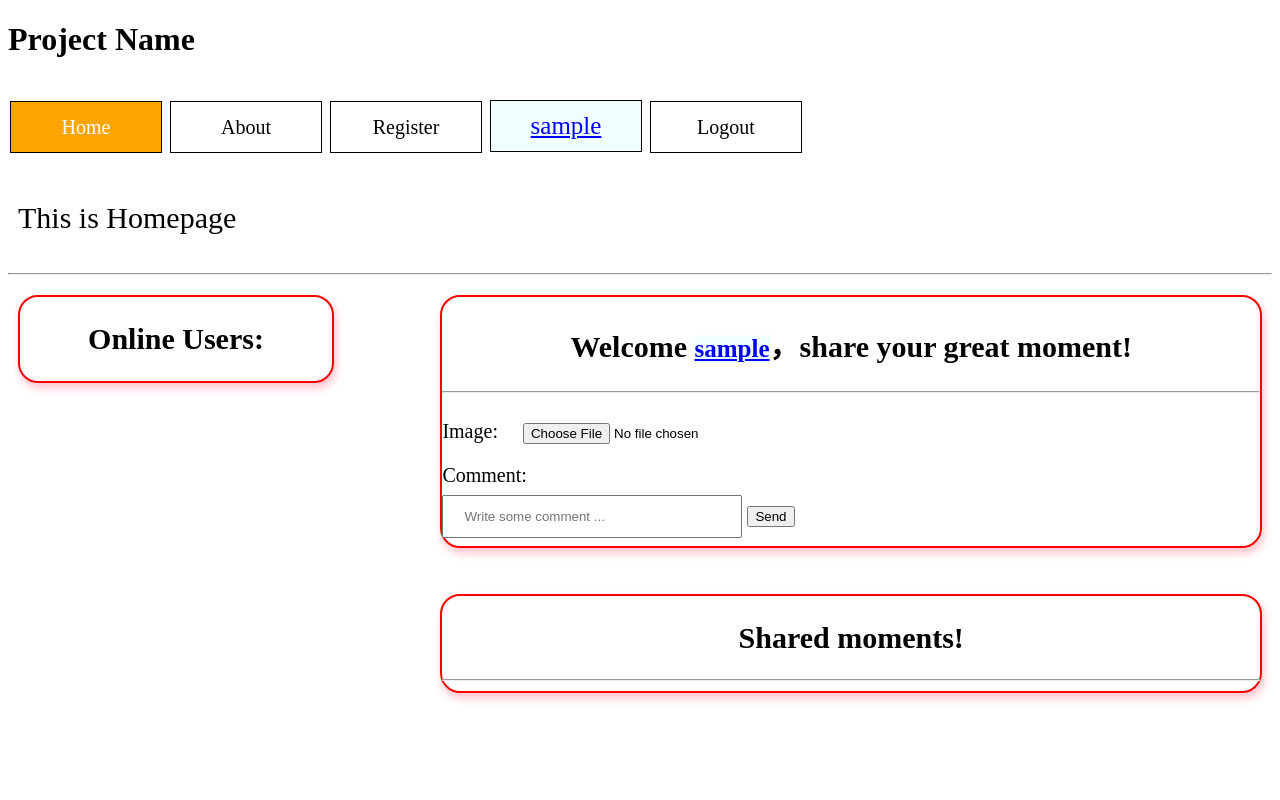
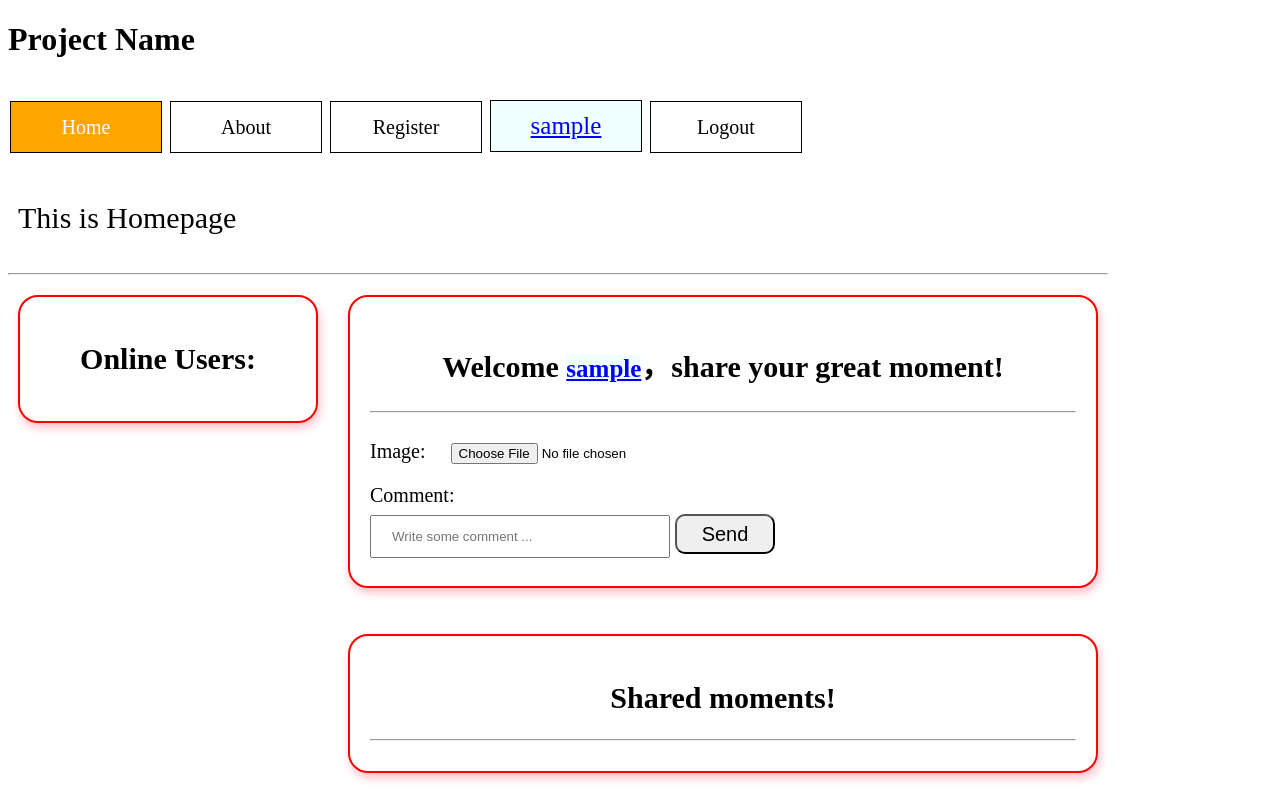
Before and after one commit to HaohuaFeng/CSE312-Project, a Flask app: page / in a window 1280 px wide. Run offline with Flask 2, Linux system fonts and the light colour scheme; the visitor is signed in with stand-in values (Sample User, id 1); data that the repository does not hold is empty; some libraries are stand-ins or nearby versions.

Commit message:
Add files via upload

```diff
--- a/static/css/style.css
+++ b/static/css/style.css
@@ -1,3 +1,8 @@
+a {
+    text-decoration: none;
+    color: blue;
+}
+
 .header a{
     border: 1px solid;
     display: inline-block;
@@ -34,6 +39,7 @@
 }
 
 .main {
+    width: 1100px;
     font-size: 20px;
 }
 
@@ -53,7 +59,7 @@ input{
   margin: 8px 0;
   box-sizing: border-box;
 }
-input[type=submit]{
+input[type=submit] {
   width: 150px;
   margin: 8px 200px;
   box-sizing: border-box;
@@ -105,13 +111,13 @@ input[type=reset]:hover{
 }
 
 .left_col {
-    width: 25%;
+    width: 300px;;
     float: left;
     padding: 10px 10px;
 }
 
 .right_col {
-    width: 65%;
+    width: 750px;
     float: right;
     padding: 10px 10px;
 }
@@ -120,6 +126,7 @@ input[type=reset]:hover{
     border: 2px solid red;
     border-radius: 20px;
     box-shadow: 2px 5px 10px pink;
+    padding: 20px 20px;
 }
 
 .send_blog h2, .view_blog h2, .online_user h2{
@@ -197,30 +204,46 @@ input[type=reset]:hover{
     overflow-y: scroll;
 }
 
-.sender_message {
+.receiver_message {
     position: relative;
-    left: 5px;
+    background-color: #FC3;
     width: fit-content;
     max-width: 400px;
     word-wrap: break-word;
     text-align: right;
     padding: 5px 10px;
     margin: 5px;
-    color: red;
     border: 1px black solid;
     border-radius: 20px;
+    margin-right: auto;
 }
 
-.receiver_message {
+.sender_message {
     position: relative;
-    right: -350px;
+    background-color: #9EEA6A;
     width: fit-content;
     max-width: 400px;
     word-wrap: break-word;
     text-align: right;
     padding: 5px 10px;
     margin: 5px;
-    color: blue;
     border: 1px black solid;
     border-radius: 20px;
+    margin-left: auto;
 }
+
+.send_out {
+   text-align: center;
+}
+
+#sendbutton, #send_blog {
+  width: 100px;
+  height: 40px;
+  box-sizing: border-box;
+  border-radius: 10px;
+  font-size: 20px;
+}
+
+#sendbutton:hover{
+  background-color: orange;
+}
--- a/static/js/default2.js
+++ b/static/js/default2.js
@@ -7,9 +7,9 @@ $(document).ready(function() {
         var all_users = users.innerHTML;
         if (!all_users.includes(user.username)){
             var new_user = '<img src="static/images/' + user.icon + '" width=50/>';
-            new_user += '<a href="user_profile/' + user.username + '"> ' + user.username + '</a>';
+            new_user += '<a href="user_profile/' + user.username + '" class="profile"> ' + user.username + '</a>';
             new_user += '&nbsp;';
-            new_user += '<a href="direct_chat/' + user.username + '"> chat </a><br/>';
+            new_user += '<a href="direct_chat/' + user.username + '"> Chat </a><br/>';
 //            new_user += '<span id="new' + user.username + '"</span><br/>';
 
             users.innerHTML += new_user;
@@ -38,8 +38,6 @@ $(document).ready(function() {
 
     });
 
-
-
     $('button').click(function(){
         var comment = $('#comment').val();
         var file = document.getElementById("form-file").files[0];
@@ -50,16 +48,25 @@ $(document).ready(function() {
             var reader = new FileReader();
             reader.readAsDataURL(file);
             reader.addEventListener("load", function(){
-                alert("Thank you for sharing.");
+                var x = document.getElementById("newCome");
+                x.innerHTML = "Thank you for sharing.";
+                x.className = "show";
+                setTimeout(function(){ x.className = x.className.replace("show", ""); }, 10000);
                 socket.emit('send-message', {'comment': comment, 'filename': file.name , 'filetype': file.type, 'file': reader.result});
             }, false);
         }
         else if(comment !== ''){
-            alert("Thank you for sharing.");
+            var x = document.getElementById("newCome");
+            x.innerHTML = "Thank you for sharing.";
+            x.className = "show";
+            setTimeout(function(){ x.className = x.className.replace("show", ""); }, 10000);
             socket.emit('send-message', {'comment': comment});
         }
         else{
-            alert("Please enter something.");
+            var x = document.getElementById("newCome");
+            x.innerHTML = "Please enter something.";
+            x.className = "show";
+            setTimeout(function(){ x.className = x.className.replace("show", ""); }, 10000);
         }
     });
 });
@@ -84,9 +91,9 @@ function renderUsers(rawUsers) {
     var users = JSON.parse(rawUsers);
     for (i = 0; i < users.length; i++){
         var new_user = '<img src="static/images/' + users[i]['icon'] + '" width=50/>';
-        new_user += '<a href="user_profile/' + users[i].username + '"> ' + users[i].username + '</a>';
+        new_user += '<a href="user_profile/' + users[i].username + '" class="profile"> ' + users[i].username + '</a>';
         new_user += '&nbsp;';
-        new_user += '<a href="direct_chat/' + users[i].username + '">  chat </a><br/>';
+        new_user += '<a href="direct_chat/' + users[i].username + '">  Chat </a><br/>';
 //        new_user += '<span id="new' + users[i].username + '"</span><br/>';
 
 
--- a/templates/about.html
+++ b/templates/about.html
@@ -4,6 +4,7 @@
 <head>
     <meta charset="UTF-8">
     <title>Project Name</title>
+
     <link rel="stylesheet" href="../static/css/style.css">
     <script type="text/javascript" src="https://cdnjs.cloudflare.com/ajax/libs/socket.io/4.0.1/socket.io.js"></script>
     <script src="http://code.jquery.com/jquery-3.2.1.min.js"></script>
@@ -13,7 +14,7 @@
 
 <body>
     <h1>Project Name</h1>
-
+    <div id="newCome"></div>
     <div class="header">
         <a href="index.html" >Home</a>
         <a href="about.html" id="select_color" >About</a>
--- a/templates/forgot.html
+++ b/templates/forgot.html
@@ -13,7 +13,7 @@
 
 <body>
     <h1>Project Name</h1>
-
+    <div id="newCome"></div>
     <div class="header">
         <a href="index.html" >Home</a>
         <a href="about.html" >About</a>
--- a/templates/index.html
+++ b/templates/index.html
@@ -34,9 +34,9 @@
                 <div id="current_users">
                 {% for user in users %}
                     <img src="static/images/{{user['icon']}}" width=50/>
-                    <a href="user_profile/{{user['username']}}">{{user['username']}}</a>
+                    <a href="user_profile/{{user['username']}}" class="profile">{{user['username']}}</a>
                     &nbsp;
-                    <a href="direct_chat/{{user['username']}}">chat</a>
+                    <a href="direct_chat/{{user['username']}}">Chat</a>
 <!--                    <span id="new{{user['username']}}"> </span><br/>-->
                 {% endfor %}
 
@@ -54,7 +54,7 @@
                 <br/>
                 <label for="comment">Comment: </label><br/>
                 <input id="comment"  name="comment" placeholder="Write some comment ..." required>
-                <button type="button" >Send</button>
+                <button type="button" id="send_blog">Send</button>
 
                 {% else %}
                 You are not logged yet，<a href="login.html">Please login first</a>
--- a/templates/login.html
+++ b/templates/login.html
@@ -13,7 +13,7 @@
 
 <body>
     <h1>Project Name</h1>
-
+    <div id="newCome"></div>
     <div class="header">
         <a href="index.html" >Home</a>
         <a href="about.html" id="about">About</a>
--- a/templates/profile.html
+++ b/templates/profile.html
@@ -11,7 +11,7 @@
 </head>
 <body>
     <h1>Project Name</h1>
-
+    <div id="newCome"></div>
     {% if user %}
     <div class="header">
         <a href="index.html" >Home</a>
--- a/templates/register.html
+++ b/templates/register.html
@@ -14,7 +14,7 @@
 
 <body>
     <h1>Project Name</h1>
-
+    <div id="newCome"></div>
     <div class="header">
         <a href="index.html">Home</a>
         <a href="about.html">About</a>
--- a/templates/reset.html
+++ b/templates/reset.html
@@ -14,7 +14,7 @@
 
 <body>
     <h1>Project Name</h1>
-
+    <div id="newCome"></div>
     <div class="header">
         <a href="index.html" >Home</a>
         <a href="about.html" >About</a>
@@ -41,10 +41,10 @@
                 <label for="cnew_password">Confirm your new password:</label>
                 <input type="password" name="cnew_password" id="cnew_password" required onkeyup="check_password_match()">
                 <span id="checkpw"></span><br>
-                <input type="submit" id="submit" value="Next">
+                <input type="submit" id="submit" value="Confirm">
             </form>
         </div>
-        <p class="casualCase"><a href="login.html">Cancel</a></p>
+        <button class="casualCase"><a href="profile.html">Cancel</a></button>
     </div>
 </body>
 </html>
--- a/templates/user_profile.html
+++ b/templates/user_profile.html
@@ -11,7 +11,7 @@
 </head>
 <body>
     <h1>Project Name</h1>
-
+    <div id="newCome"></div>
     <div class="header">
         <a href="/index.html" >Home</a>
         <a href="/about.html" >About</a>
@@ -33,10 +33,10 @@
                    <p>Email: {{look_user['email']}}</p>
                    <p>Gender: {{look_user['gender']}}</p>
                    <p>Birth: {{look_user['birth']}}</p>
-                   <p>Personal_Page: {{look_user['personal_page']}}</p>d
+                   <p>Personal_Page: {{look_user['personal_page']}}</p>
                </div>
                <div class="column middle">
-                   <img src="/static/images/{{look_user['icon']}}" id="pic" width='250' /></p><br>
+                   <img src="/static/images/{{look_user['icon']}}" id="pic" width='250' /><br>
                </div>
            </div>
            <div class="bot_profile">
```
Also changed, not shown: static/js/default.js (+10 -0 lines), templates/direct_chat.html (+23 -21 lines).
